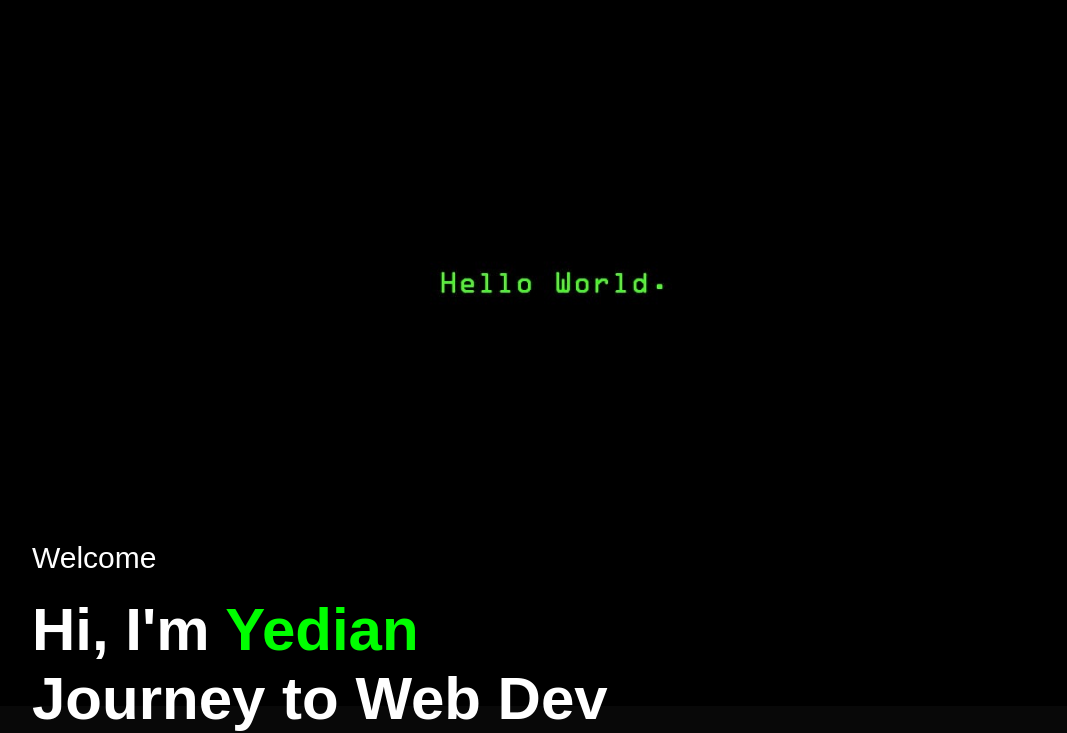
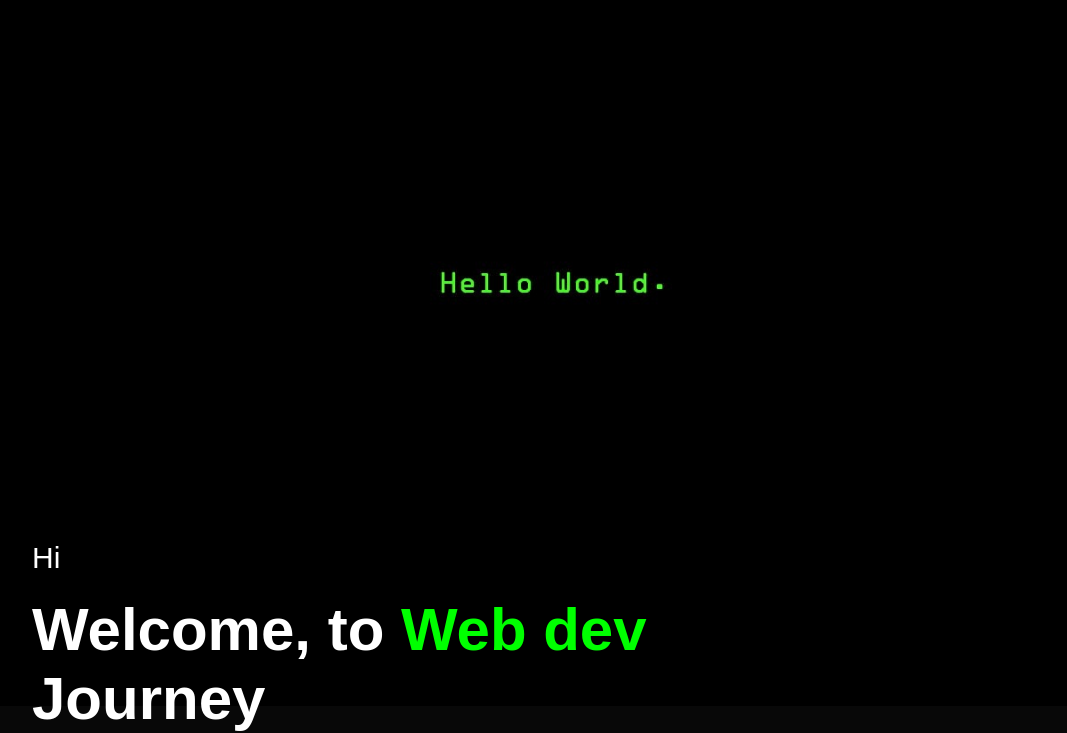
Before and after one commit to Yedianc/Project14, a plain HTML site: page index.html in a window 1280 px wide. Shown: the part 94-827 px from the top of the page, without its empty margins (96-1163 px from the left). Drawn offline with nearby package versions, Linux system fonts and the light colour scheme; a web font is replaced by a local one.

Commit message:
Update index.html

```diff
--- a/index.html
+++ b/index.html
@@ -26,8 +26,8 @@
         <i class="fas fa-bars" onclick="openmenu()"></i>
       </nav>
       <div class="header-text">
-        <p>Welcome</p>
-        <h1>Hi, I'm <span>Yedian</span> <br>Journey to Web Dev </h1>
+        <p>Hi</p>
+        <h1>Welcome, to <span>Web dev</span> <br>Journey</h1>
       </div>
     </div>
   </div>
```
